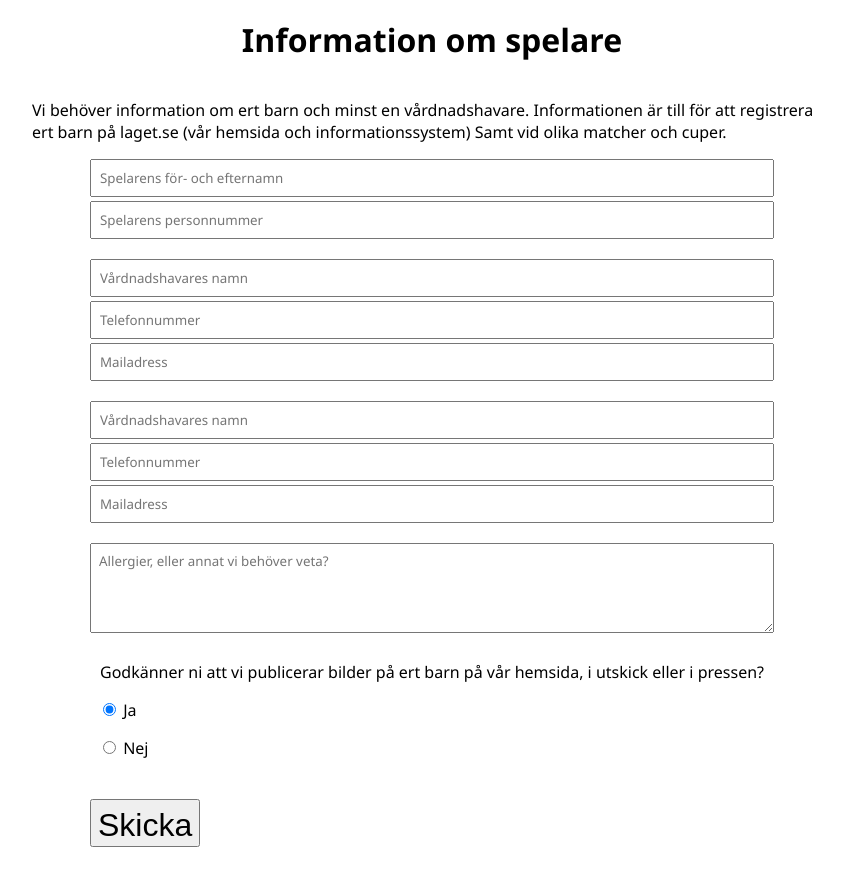
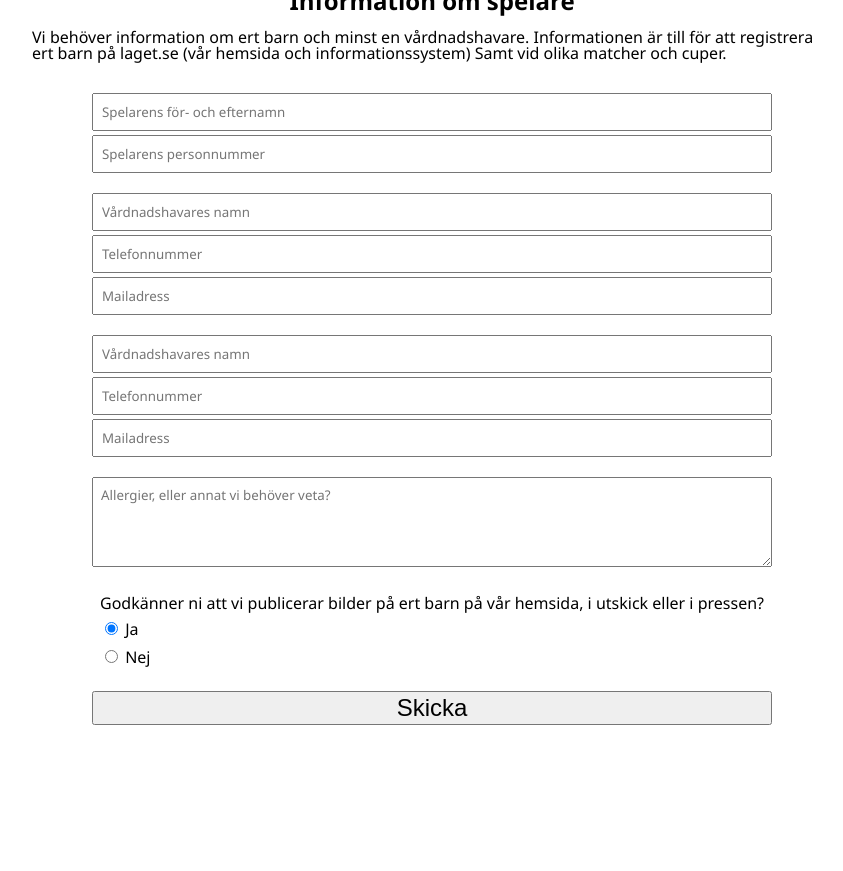
Before and after one commit to perakerberg/ifkoxnevalla, a plain HTML site: page index.html in a window 1280 px wide. Shown: the part 311-1182 px from the top of the page, without its empty margins (208-1051 px from the left). After the commit the page ends 1052 px from the top, so only its background shows below. Drawn offline with Linux system fonts and the light colour scheme.

Commit message:
Mobile first

```diff
--- a/index.html
+++ b/index.html
@@ -2,6 +2,8 @@
 <html>
   <head>
     <meta charset="utf-8" />
+    <meta name="viewport" content="width=device-width, initial-scale=1" />
+    <link rel="stylesheet" href="reset.css" />
     <link rel="stylesheet" href="style.css" />
 
     <!-- App Icons -->
@@ -29,7 +31,7 @@
       src="https://az729104.cdn.laget.se/emblem_5377565.png;width=270;height=270;paddingWidth=20;mode=pad;scale=both;anchor=middlecenter"
     />
     <h1>Information om spelare</h1>
-    <p>
+    <p class="subtitle">
       Vi behöver information om ert barn och minst en vårdnadshavare.
       Informationen är till för att registrera ert barn på laget.se (vår hemsida
       och informationssystem) Samt vid olika matcher och cuper.
@@ -125,26 +127,29 @@
               Godkänner ni att vi publicerar bilder på ert barn på vår hemsida,
               i utskick eller i pressen?
             </legend>
-            <p>
+            <p style="margin-top: 0.5rem">
               <label>
                 <input type="radio" checked name="godkänner-foto" value="Ja" />
                 Ja
               </label>
             </p>
-            <p>
+            <p style="margin-top: 0.5rem">
               <label>
                 <input type="radio" name="godkänner-foto" value="Nej" /> Nej
               </label>
             </p>
           </fieldset>
         </div>
+        <div style="margin-top: 1rem; display: flex; width: 100%">
+          <button
+            style="flex: 1; font-size: 1.5rem"
+            type="submit"
+            style="font-size: 2rem; padding-top: 6px"
+          >
+            Skicka
+          </button>
+        </div>
       </div>
-
-      <p>
-        <button type="submit" style="font-size: 2rem; padding-top: 6px">
-          Skicka
-        </button>
-      </p>
     </form>
   </body>
 </html>
--- /dev/null
+++ b/reset.css
@@ -0,0 +1,48 @@
+/* http://meyerweb.com/eric/tools/css/reset/
+   v2.0 | 20110126
+   License: none (public domain)
+*/
+
+html, body, div, span, applet, object, iframe,
+h1, h2, h3, h4, h5, h6, p, blockquote, pre,
+a, abbr, acronym, address, big, cite, code,
+del, dfn, em, img, ins, kbd, q, s, samp,
+small, strike, strong, sub, sup, tt, var,
+b, u, i, center,
+dl, dt, dd, ol, ul, li,
+fieldset, form, label, legend,
+table, caption, tbody, tfoot, thead, tr, th, td,
+article, aside, canvas, details, embed,
+figure, figcaption, footer, header, hgroup,
+menu, nav, output, ruby, section, summary,
+time, mark, audio, video {
+	margin: 0;
+	padding: 0;
+	border: 0;
+	font-size: 100%;
+	font: inherit;
+	vertical-align: baseline;
+}
+/* HTML5 display-role reset for older browsers */
+article, aside, details, figcaption, figure,
+footer, header, hgroup, menu, nav, section {
+	display: block;
+}
+body {
+	line-height: 1;
+}
+ol, ul {
+	list-style: none;
+}
+blockquote, q {
+	quotes: none;
+}
+blockquote:before, blockquote:after,
+q:before, q:after {
+	content: '';
+	content: none;
+}
+table {
+	border-collapse: collapse;
+	border-spacing: 0;
+}
--- a/style.css
+++ b/style.css
@@ -21,10 +21,16 @@ fieldset{
     display: none;
 }
 
-p{
+p.subtitle{
     max-width: 800px;
+    padding: 1rem;
 }
-
+h1{
+    font-size: 1.5rem;
+    font-weight: bold;
+    padding-left:1rem;
+    padding-right:1rem;
+}
 hr{
     height: 16px;
     color: white;
@@ -35,7 +41,7 @@ hr{
 }
 
 .player-info{
-
+    padding: 1rem;
     display: flex;
     flex-direction: column;
 
```
